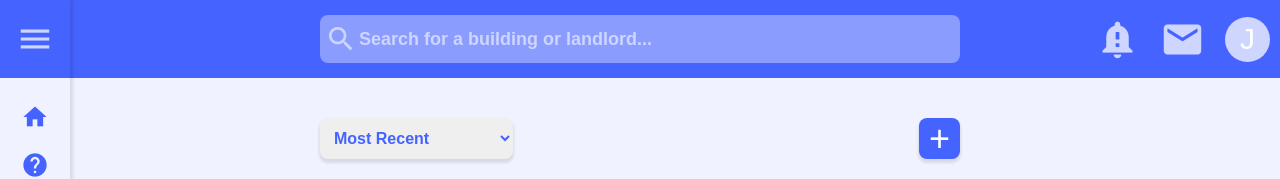
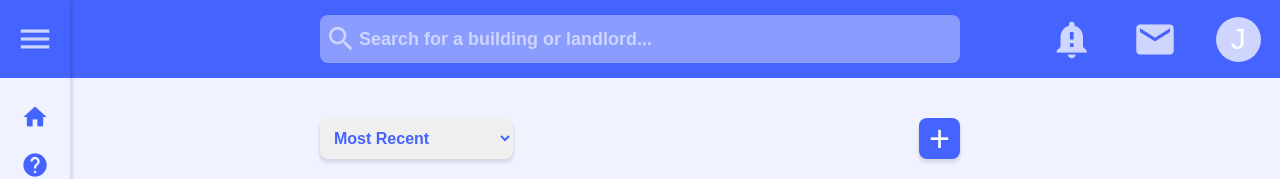
Before and after one commit to afuturemodern/e-state-fe, a plain HTML site: page index.html in a window 1280 px wide. Shown: the top 179 px of the page. Drawn offline with nearby package versions, Linux system fonts and the light colour scheme.

Commit message:
Fix up styles of top bar navigation

```diff
--- a/assets/css/styles.css
+++ b/assets/css/styles.css
@@ -74,10 +74,11 @@ i {
 
 .e-state-header__menu {
     color: var(--e-state-icon-light);
+    width: var(--e-state-side-width);
+    max-width: 250px;
     display: flex;
-    width: var(--e-state-side-width);
-    display: flex;
-    justify-content: flex-end;
+    justify-content: space-around;
+    margin-left: auto;
 }
 
 .e-state-header__menu i {
```
